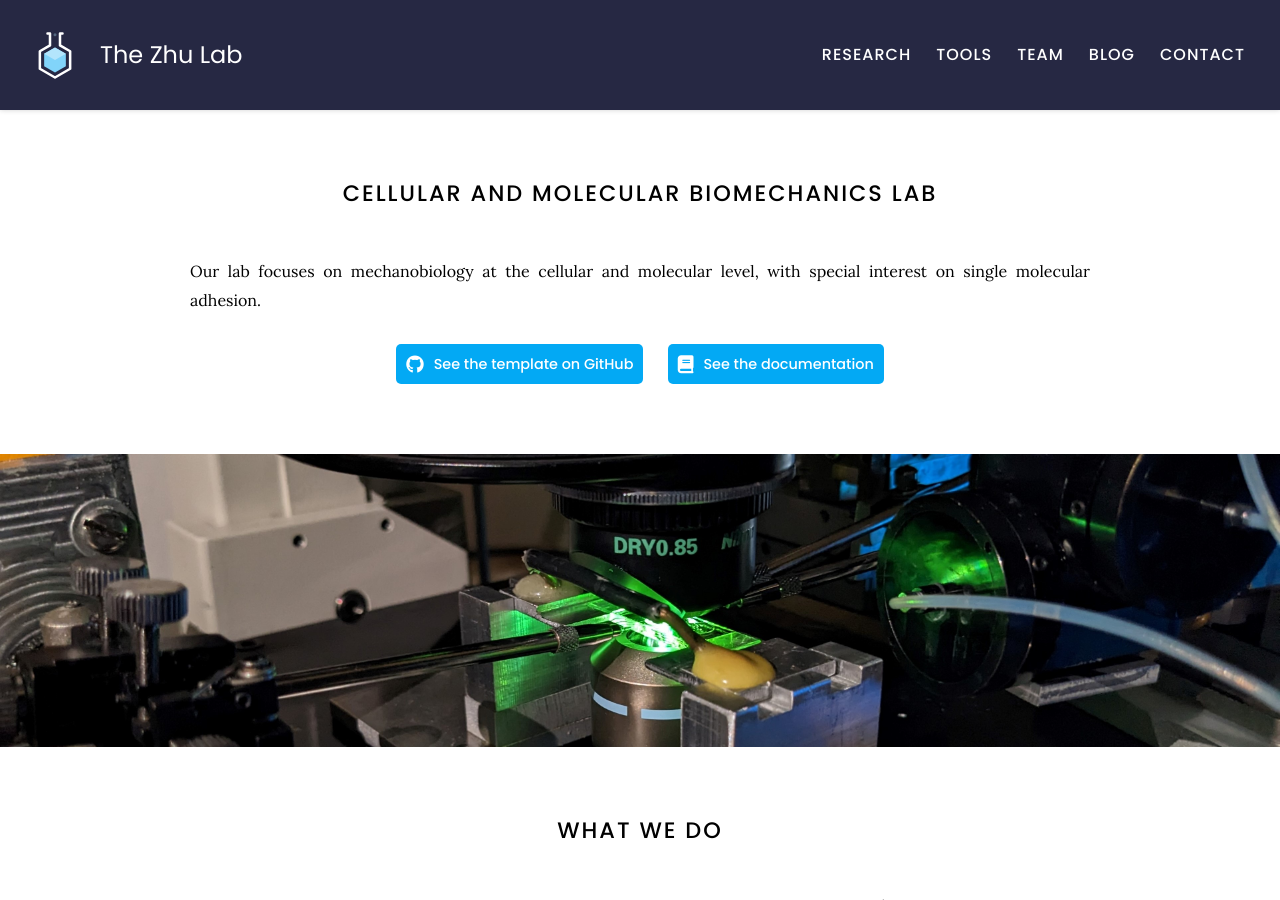
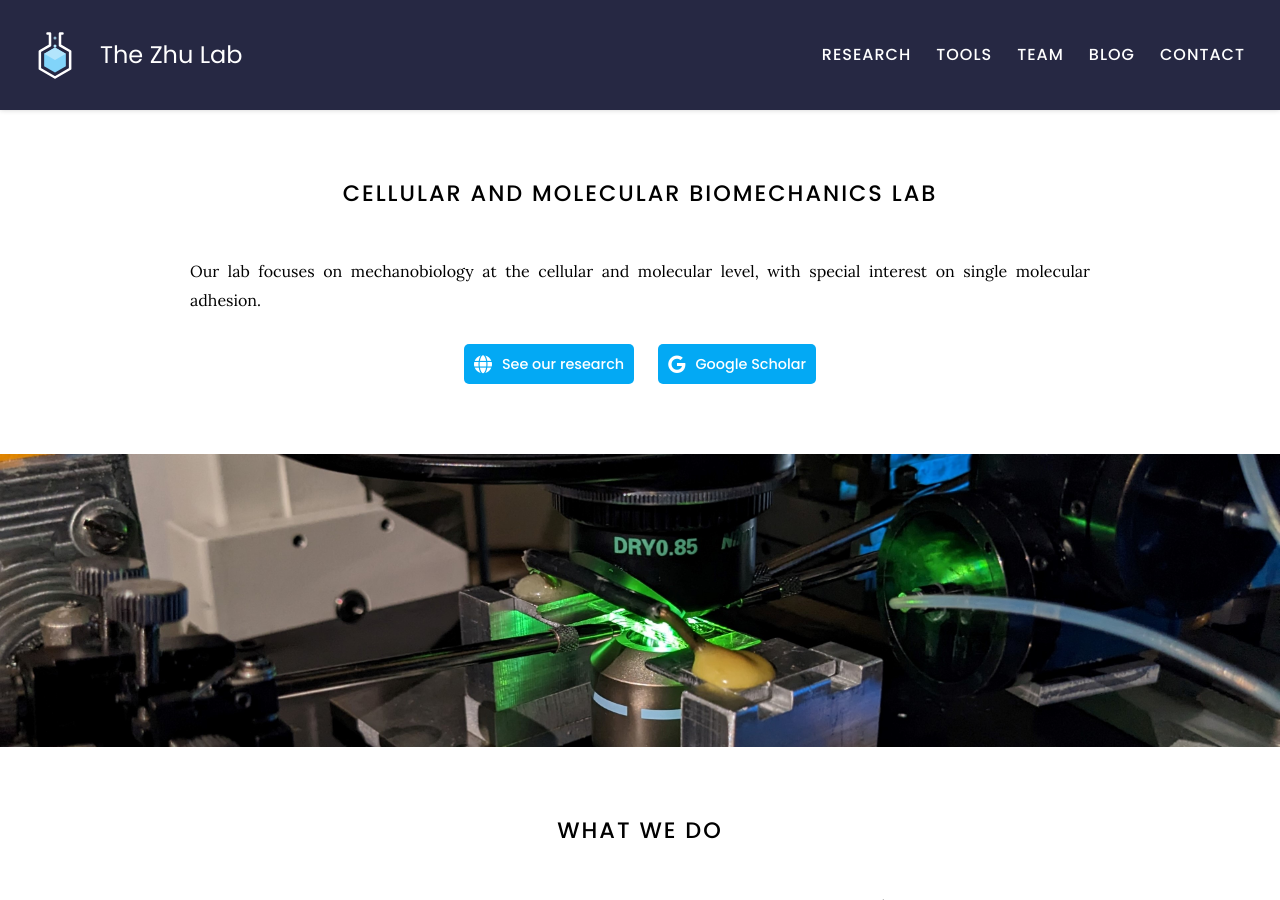
Before and after one commit to theZhuLab/zhu_lab_website, a Jekyll site: the page built from index.md, in a window 1280 px wide and 900 px high. Built offline with Jekyll 4.4.1, drawn with Linux system fonts in a browser that asks for light colours.

Commit message:
Update index.md

```diff
--- a/index.md
+++ b/index.md
@@ -9,18 +9,18 @@ Our lab focuses on mechanobiology at the cellular and molecular level, with spec
 
 {%
   include link.html
-  type="github"
+  type="link"
   icon=""
-  text="See the template on GitHub"
-  link="greenelab/lab-website-template"
+  text="See our research"
+  link="zhu_lab_website/research"
   style="button"
 %}
 {%
   include link.html
-  type="docs"
+  type="google-scholar"
   icon=""
-  text="See the documentation"
-  link="https://github.com/greenelab/lab-website-template/wiki"
+  text="Google Scholar"
+  link="https://scholar.google.com/citations?user=_tPv2wEAAAAJ&hl=en"
   style="button"
 %}
 {:.center}
```
